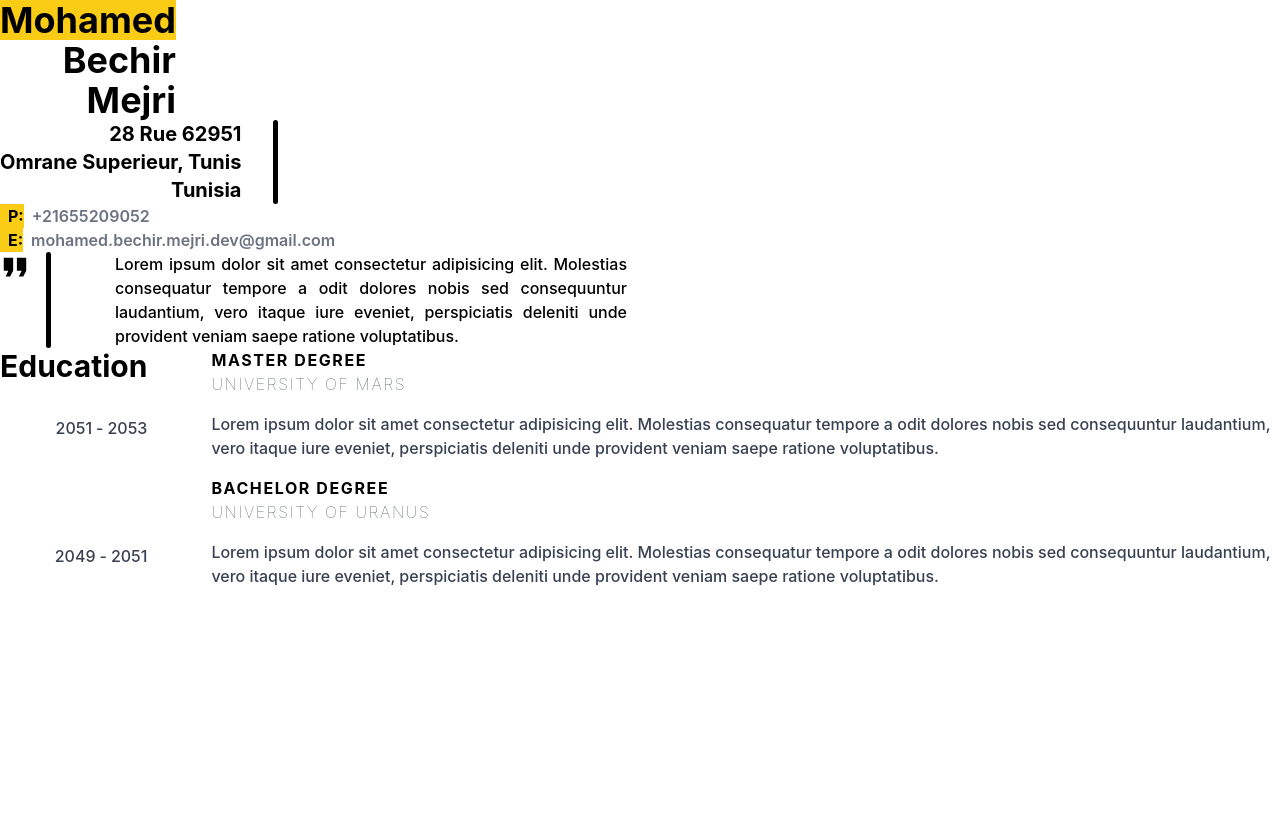
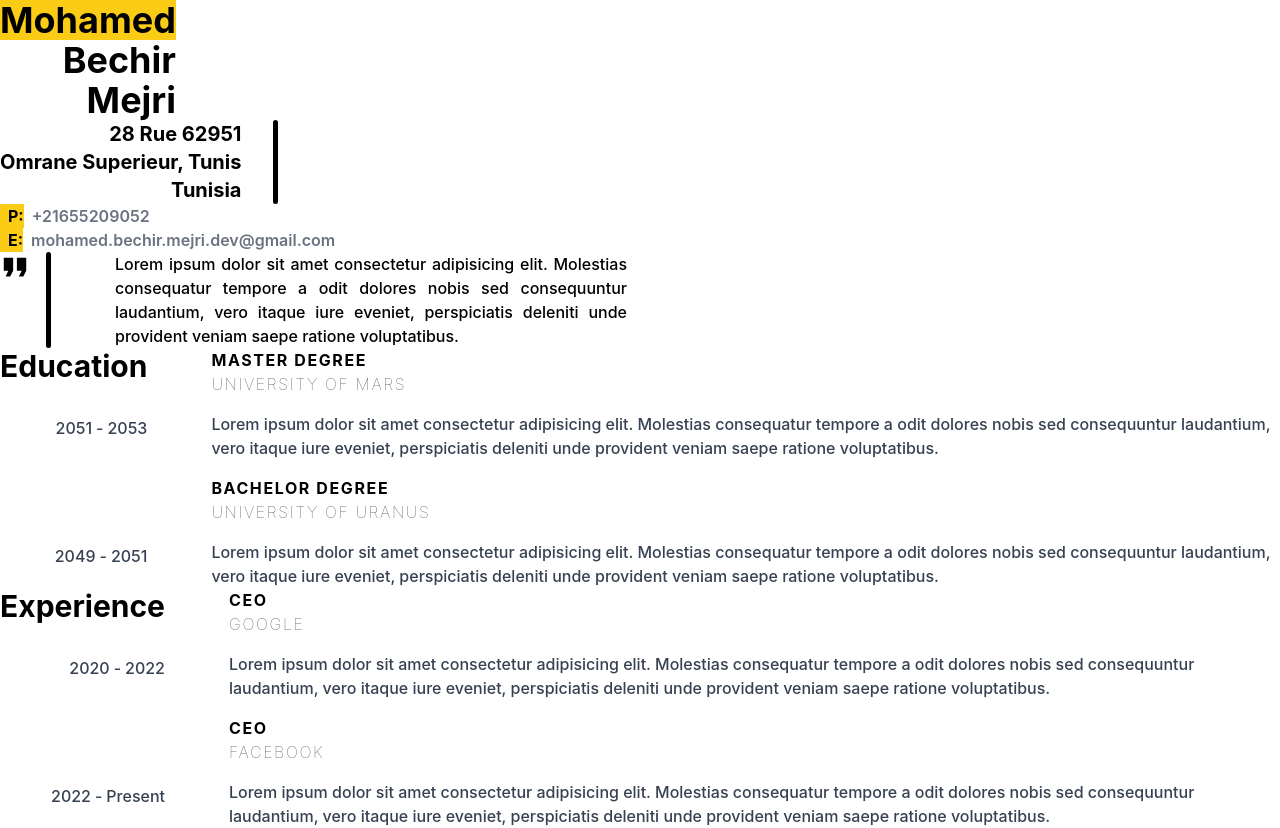
Before and after one commit to MohamedBechirMejri/cv-app-theodinproject, a React (Create React App) app: page / in a window 1280 px wide. Before the commit the page ends 800 px from the top, so only its background shows below. Built offline with nearby package versions, Linux system fonts and the light colour scheme.

Commit message:
add experience

```diff
--- /dev/null
+++ b/src/Components/Preview/Experience.tsx
@@ -0,0 +1,45 @@
+import React from "react";
+
+const Experience = ({
+  experience,
+}: {
+  experience: {
+    company: string;
+    position: string;
+    startDate: string;
+    endDate: string;
+    description: string;
+  }[];
+}) => {
+  return (
+    <div className="flex flex-col gap-4 text-gray-700">
+      {experience.map((exp, index) => {
+        return (
+          <div key={index} className="flex gap-16 font-medium">
+            <div className="flex flex-col items-end justify-start gap-8">
+              <h1
+                className={`font-bold text-3xl ${
+                  index !== 0 ? "opacity-0" : ""
+                } text-black `}
+              >
+                Experience
+              </h1>
+              <p className="flex gap-1">
+                <span>{exp.startDate}</span>- <span>{exp.endDate}</span>
+              </p>
+            </div>
+            <div className="flex flex-col items-start justify-start gap-4">
+              <div className="font-thin tracking-widest uppercase">
+                <h3 className="font-bold text-black">{exp.position}</h3>
+                <p>{exp.company}</p>
+              </div>
+              <p>{exp.description}</p>
+            </div>
+          </div>
+        );
+      })}
+    </div>
+  );
+};
+
+export default Experience;
--- a/src/Components/Preview/Preview.tsx
+++ b/src/Components/Preview/Preview.tsx
@@ -5,6 +5,7 @@ import Address from "./Address";
 import ContactInfo from "./ContactInfo";
 import About from "./About";
 import Education from "./Education";
+import Experience from "./Experience";
 
 const Preview = ({ data }: { data: CvData }) => {
   return (
@@ -23,6 +24,7 @@ const Preview = ({ data }: { data: CvData }) => {
       <ContactInfo phoneNumber={data.phoneNumber} email={data.email} />
       <About about={data.about} />
       <Education education={data.education} />
+      <Experience experience={data.experience} />
     </div>
   );
 };
```
